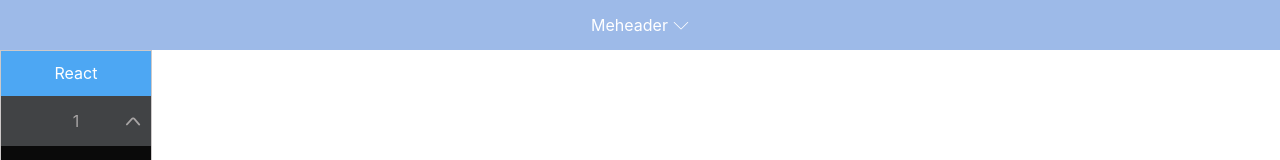
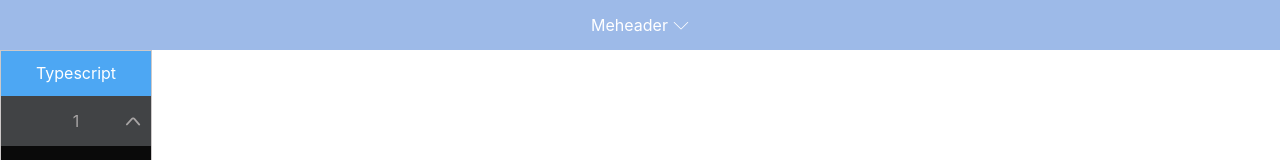
Before and after one commit to xxyzlll/ExercisePractice, a React app: page /me in a window 1280 px wide. Shown: the top 160 px of the page. Built offline with nearby package versions, Linux system fonts and the light colour scheme.

Commit message:
优化代码

```diff
--- a/src/components/Menu/Main.tsx
+++ b/src/components/Menu/Main.tsx
@@ -4,7 +4,7 @@ import "./styles.css"
 export type menuTheme = 'dark' | 'light'
 
 export interface Props {
-  title?:string,
+  title?: string,
   menuTree?: any,
   clickMenu: (index: number) => void,
   theme?: menuTheme
@@ -60,9 +60,8 @@ class Menu extends React.Component<Props, States> {
     clickMenu && clickMenu(index)
   }
 
-
   render() {
-    const {title}=this.props
+    const { title } = this.props
     return (
         <>
           <div className="menu">
--- a/src/pages/me/Main.tsx
+++ b/src/pages/me/Main.tsx
@@ -70,7 +70,7 @@ class Me extends React.Component<IAppOwnProps & IAppDispatchProps & IAppStatePro
         <>
           <Header title={"Me"}/>
           <Menu menuTree={this.state.menuTree}
-                title={"React"}
+                title={"Typescript"}
                 clickMenu={this.clickMenu}
                 theme={"dark"}/>
         </>
```
